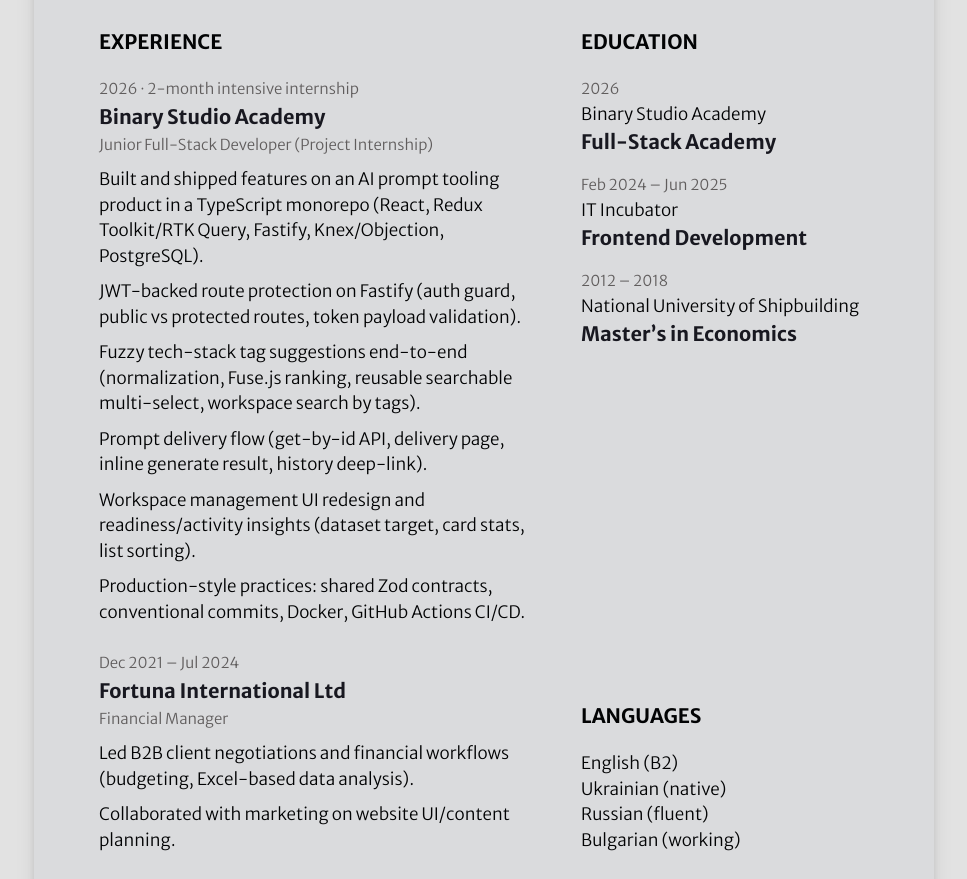
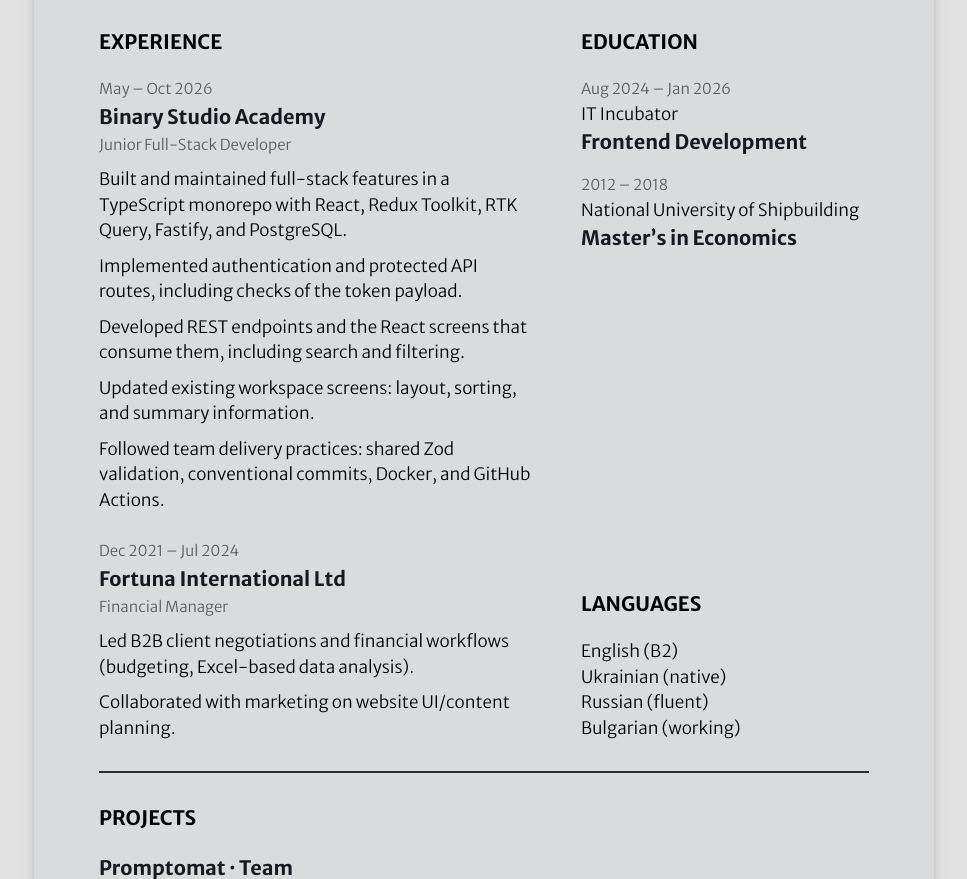
Before and after one commit to Kat10-4/homepage, a plain HTML site: page index.html in a window 1280 px wide. Shown: the part 1062-1941 px from the top of the page, without its empty margins (156-1123 px from the left). Drawn offline with Linux system fonts and the light colour scheme; a web font is replaced by a local one.

Commit message:
Updated the profile info

```diff
--- a/index.html
+++ b/index.html
@@ -205,7 +205,7 @@
                 <div class="experiences__company">
                   <div class="experiences__company-header">
                     <span class="experiences__company-header-durability"
-                      >2026 · 2-month intensive internship</span
+                      >May – Oct 2026</span
                     >
                     <h3 class="experiences__company-header-name">
                       Binary Studio Academy
@@ -214,34 +214,29 @@
 
                   <div class="experiences__company-project">
                     <span class="experiences__company-project-role"
-                      >Junior Full-Stack Developer (Project Internship)</span
+                      >Junior Full-Stack Developer</span
                     >
                     <ul class="experiences__company-project-responsibilities">
                       <li>
-                        Built and shipped features on an AI prompt tooling
-                        product in a TypeScript monorepo (React, Redux
-                        Toolkit/RTK Query, Fastify, Knex/Objection, PostgreSQL).
+                        Built and maintained full-stack features in a TypeScript
+                        monorepo with React, Redux Toolkit, RTK Query, Fastify,
+                        and PostgreSQL.
                       </li>
                       <li>
-                        JWT-backed route protection on Fastify (auth guard,
-                        public vs protected routes, token payload validation).
+                        Implemented authentication and protected API routes,
+                        including checks of the token payload.
                       </li>
                       <li>
-                        Fuzzy tech-stack tag suggestions end-to-end
-                        (normalization, Fuse.js ranking, reusable searchable
-                        multi-select, workspace search by tags).
+                        Developed REST endpoints and the React screens that
+                        consume them, including search and filtering.
                       </li>
                       <li>
-                        Prompt delivery flow (get-by-id API, delivery page,
-                        inline generate result, history deep-link).
+                        Updated existing workspace screens: layout, sorting, and
+                        summary information.
                       </li>
                       <li>
-                        Workspace management UI redesign and readiness/activity
-                        insights (dataset target, card stats, list sorting).
-                      </li>
-                      <li>
-                        Production-style practices: shared Zod contracts,
-                        conventional commits, Docker, GitHub Actions CI/CD.
+                        Followed team delivery practices: shared Zod validation,
+                        conventional commits, Docker, and GitHub Actions.
                       </li>
                     </ul>
                   </div>
@@ -282,23 +277,7 @@
                     <span
                       class="additional-info__education-university-durability"
                     >
-                      2026
-                    </span>
-                    <p class="additional-info__education-university-name">
-                      Binary Studio Academy
-                    </p>
-                    <h3
-                      class="additional-info__education-university-speciality"
-                    >
-                      Full-Stack Academy
-                    </h3>
-                  </div>
-
-                  <div class="additional-info__education-university">
-                    <span
-                      class="additional-info__education-university-durability"
-                    >
-                      Feb 2024 – Jun 2025
+                      Aug 2024 – Jan 2026
                     </span>
                     <p class="additional-info__education-university-name">
                       IT Incubator
```
